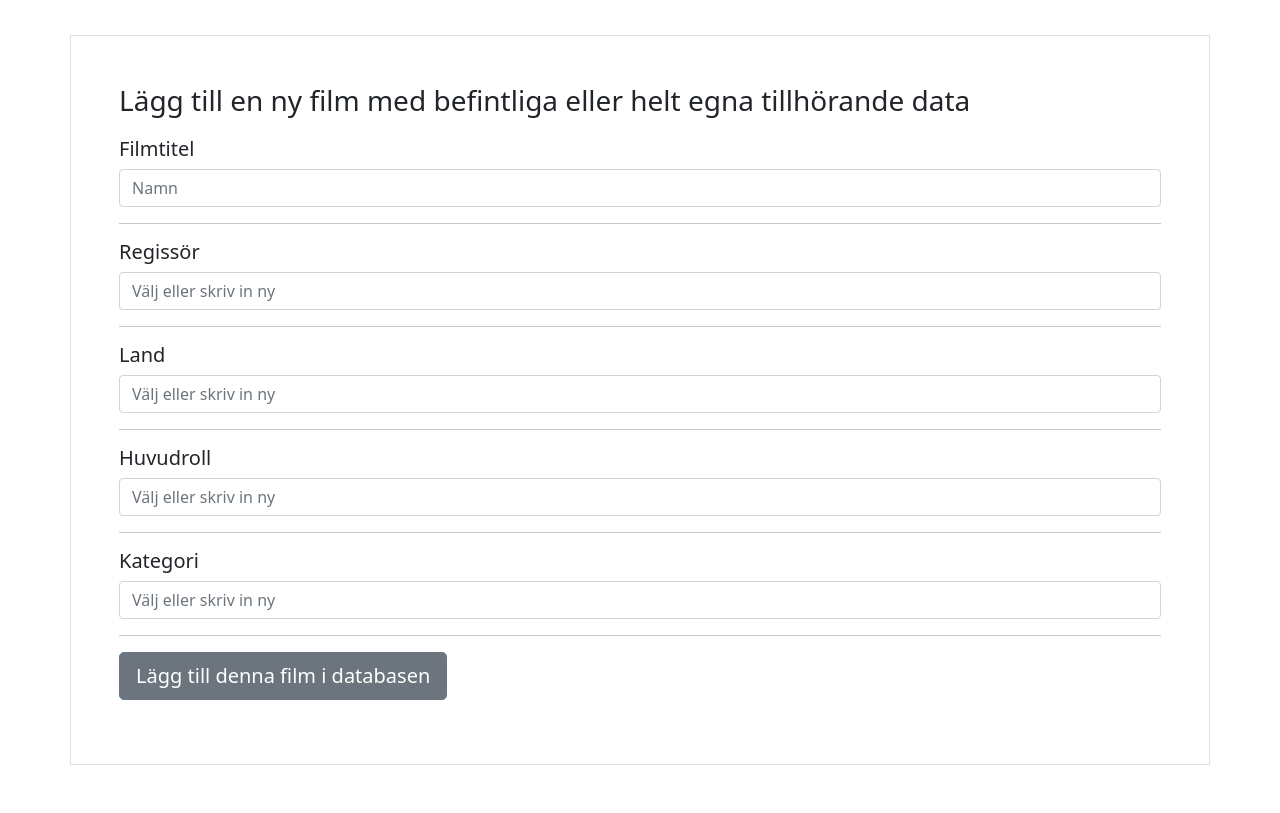
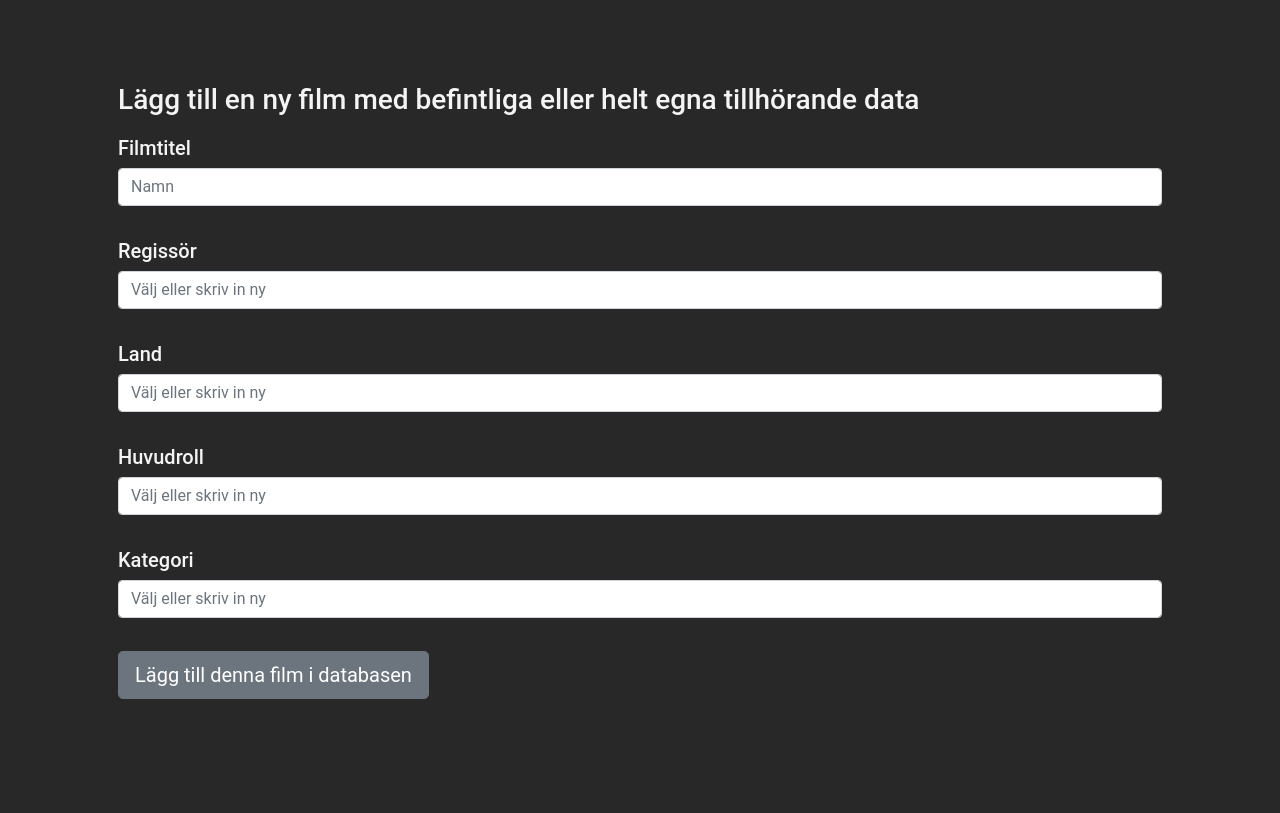
Before and after one commit to Jonten1/grupp-labb, a website: page public/nyfilm.html in a window 1280 px wide. Shown: the part 51-864 px from the top of the page. Drawn offline with nearby package versions, Linux system fonts and the light colour scheme; no server answers.

Commit message:
css för nyfilm

```diff
--- a/public/css/filmdetaljvy.css
+++ b/public/css/filmdetaljvy.css
@@ -1,10 +1,12 @@
 * {font-family: 'Roboto', sans-serif;}
 
-body{
+body, .test{
   background-color: #282828;
 }
 
-h1, h2, h3, h4 {
+
+
+h1, h2, h3, h4, h5 {
 color: #F4F4F4;
 font-style: normal;
 }
--- /dev/null
+++ b/public/css/nyfilm.css
@@ -0,0 +1,3 @@
+.test {
+  background-color: blue;
+}
--- a/public/nyfilm.html
+++ b/public/nyfilm.html
@@ -5,6 +5,7 @@
     <meta http-equiv="X-UA-Compatible" content="IE=edge" />
 
     <meta name="viewport" content="width=device-width, initial-scale=1">
+    <link rel="stylesheet" href="css/filmdetaljvy.css">
     <link rel="stylesheet" href="css/nav.css" />
     <link href="https://cdn.jsdelivr.net/npm/bootstrap@5.1.3/dist/css/bootstrap.min.css" rel="stylesheet">
     <script src="https://cdn.jsdelivr.net/npm/bootstrap@5.1.3/dist/js/bootstrap.bundle.min.js"></script>
@@ -158,7 +159,7 @@ postformularet.addEventListener("submit", posta_ny_film, false);
 
     </style>
   </head>
-  <body>
+  <body class="test">
     <nav>
 			<li><a class="navlink" href="index.html">Hem</a></li>
 			<li><a class="navlink" href="filmlista.html">Filmlista</a></li>
@@ -166,7 +167,7 @@ postformularet.addEventListener("submit", posta_ny_film, false);
 		</nav>
 
 
-    <div class="container p-5 my-5 border">
+    <div class="container p-5 my-5">
 <h3 class="h3" style="margin-bottom:20px">
   Lägg till en ny film med befintliga eller helt egna tillhörande data
 </h3>
```
